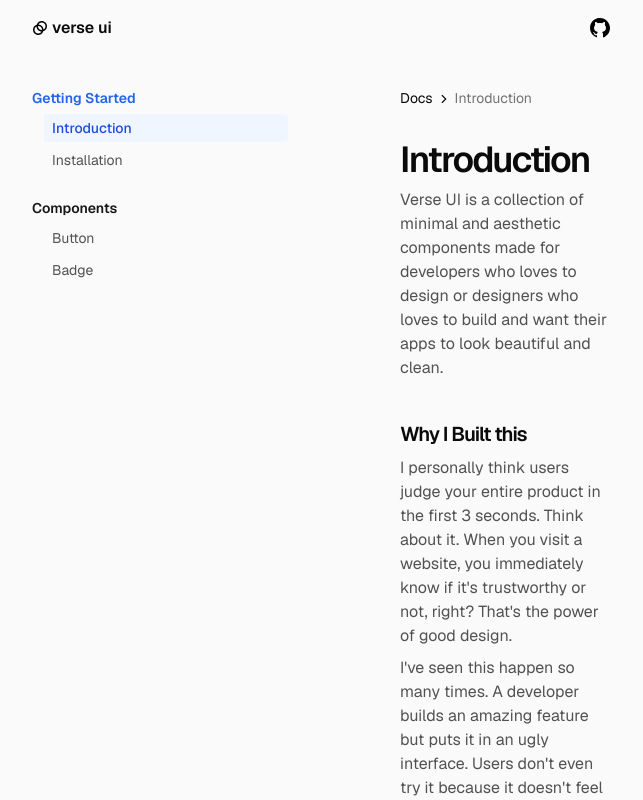
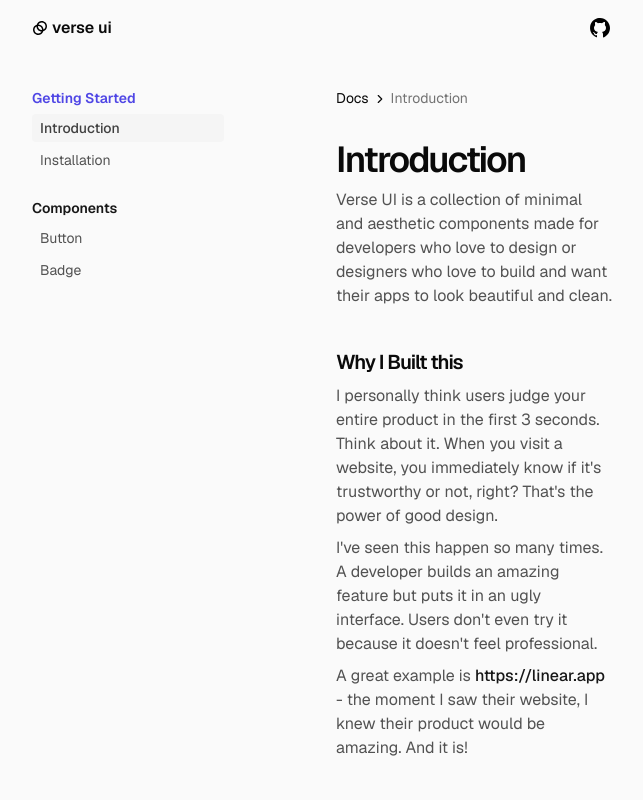
Before and after one commit to yshkale/verse-ui, a React (Vite) app: page /app/getting-started/introduction in a window 1280 px wide. Shown: the top 800 px of the page, without its empty margins (318-961 px from the left). Built offline with nearby package versions, Linux system fonts and the light colour scheme; the HTML template or start-up script is replaced by a standard one.

Commit message:
feat: :sparkles: update navigation menu links

```diff
--- a/src/components/Content/introduction.tsx
+++ b/src/components/Content/introduction.tsx
@@ -10,8 +10,8 @@ export const Introduction = () => {
         </h2>
         <p className="text-base text-neutral-600 max-w-2xl">
           Verse UI is a collection of minimal and aesthetic components made for
-          developers who loves to design or designers who loves to build and
-          want their apps to look beautiful and clean.
+          developers who love to design or designers who love to build and want
+          their apps to look beautiful and clean.
         </p>
       </div>
 
--- a/src/components/Landing/components/Hero.tsx
+++ b/src/components/Landing/components/Hero.tsx
@@ -7,11 +7,11 @@ export const Hero = () => {
   const navigate = useNavigate();
 
   const handleBrowseCollections = () => {
-    navigate(`/app/components`);
+    navigate(`/app/components/button`);
   };
 
   const handleDocs = () => {
-    navigate("/app/getting-started");
+    navigate("/app/getting-started/introduction");
   };
 
   return (
--- a/src/components/Navigation/index.tsx
+++ b/src/components/Navigation/index.tsx
@@ -15,28 +15,28 @@ export const Navigation = ({ currentSection }: any) => {
   };
 
   return (
-    <nav className="w-64 flex-shrink-0">
+    <nav className="w-48 flex-shrink-0">
       <ul className="space-y-6 text-sm">
         {navigationData.map((item, index) => (
           <li key={index} className="space-y-1.5">
             <div
               className={`font-semibold ${
                 isActiveSection(item.href)
-                  ? "text-blue-600"
+                  ? "text-indigo-600"
                   : "text-neutral-900"
               }`}
             >
               {item.label}
             </div>
             {item.subMenu && (
-              <ul className="ml-3 space-y-1">
+              <ul className="space-y-1">
                 {item.subMenu.map((subItem, subIndex) => (
                   <li key={subIndex}>
                     <Link
                       to={`/app/${item.href}/${subItem.href}`}
                       className={`block px-2 py-1 rounded transition-colors duration-150 ${
                         isActiveLink(item.href, subItem.href)
-                          ? "bg-blue-50 text-blue-700 font-medium"
+                          ? "bg-neutral-100 text-neutral-700 font-medium"
                           : "text-neutral-600 hover:text-neutral-900 hover:bg-neutral-50"
                       }`}
                     >
```
